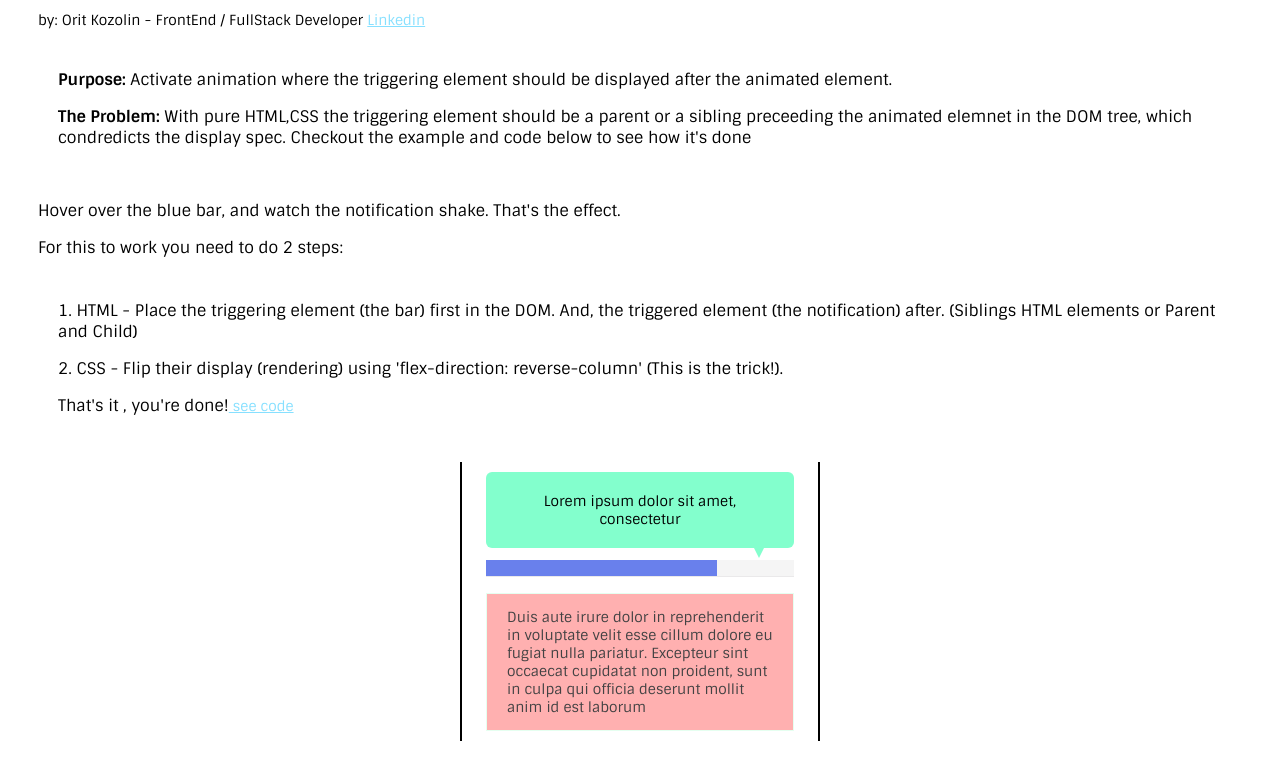
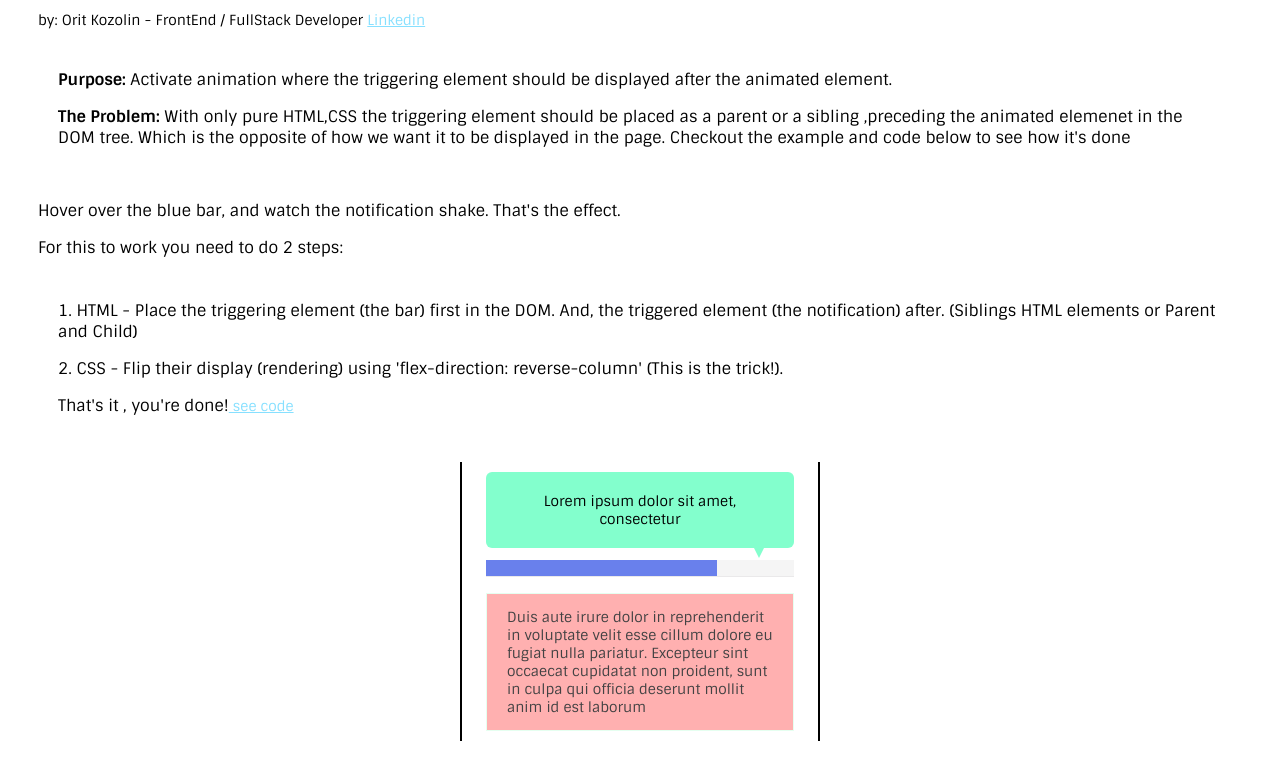
Before and after one commit to okozolin/CSS-shake-interaction, a plain HTML site: page index.html in a window 1280 px wide. Shown: the part 73-852 px from the top of the page. Drawn offline with Linux system fonts and the light colour scheme.

Commit message:
readme and gif

```diff
--- a/index.html
+++ b/index.html
@@ -15,7 +15,7 @@
         </p>
         <div class="intro">
             <p><strong>Purpose:</strong> Activate animation where the triggering element should be displayed after the animated element.</p>
-            <p><strong>The Problem:</strong> With pure HTML,CSS the triggering element should be a parent or a sibling preceeding the animated elemnet in the DOM tree, which condredicts the display spec. Checkout the example and code below to see how it's done</p>
+            <p><strong>The Problem:</strong> With only pure HTML,CSS the triggering element should be placed as a parent or a sibling ,preceding the animated elemenet in the DOM tree.  Which is the opposite of how we want it to be displayed in the page. Checkout the example and code below to see how it's done</p>
         </div>
         <p> Hover over the blue bar, and watch the notification shake. That's the effect.</p>
         <p>For this to work you need to do 2 steps:</p>
--- a/styles.css
+++ b/styles.css
@@ -49,6 +49,7 @@ a {
 }
 .intro , .steps{
     padding: 10px 20px 20px;
+    max-width: 1300px;
 }
 #example-container {
     background-color: var(--theme-white);
```
Also changed, not shown: css_shake_interaction.gif (added), 2 other files.
